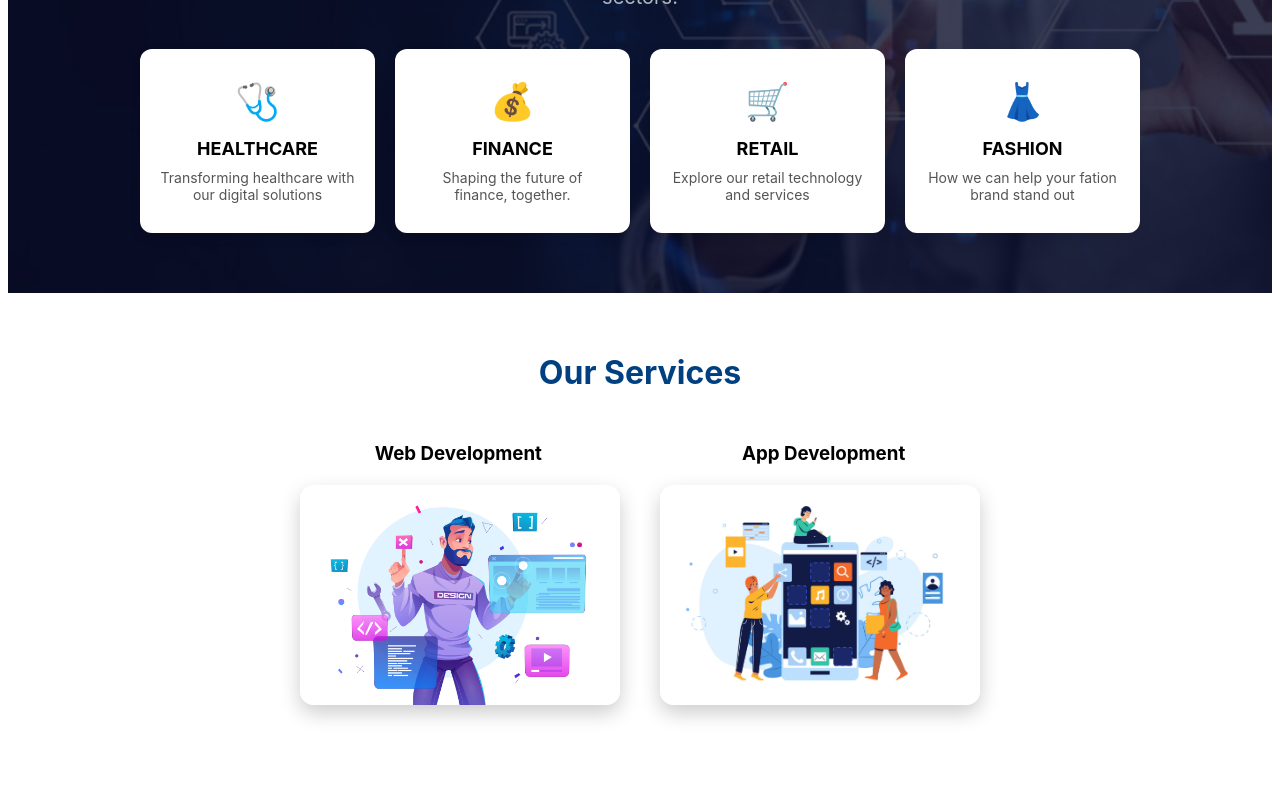
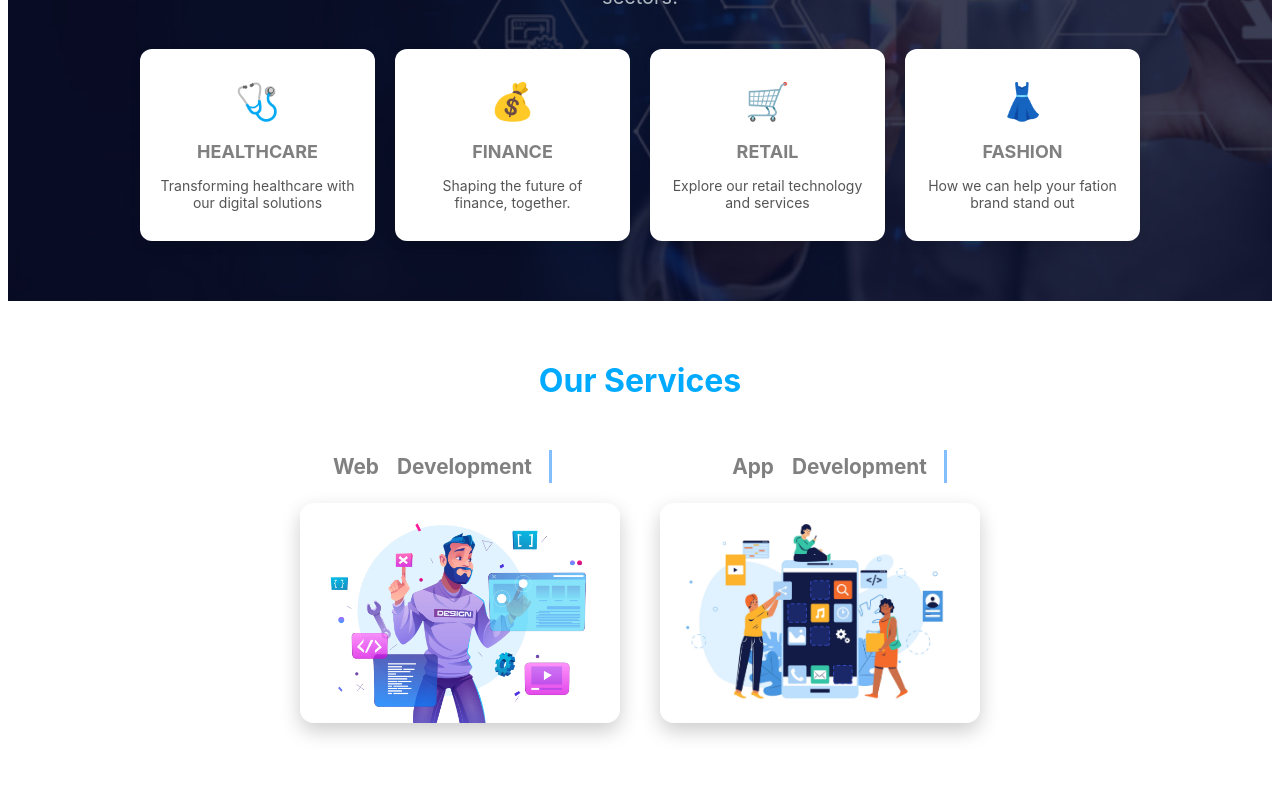
Before and after one commit to C-DHANUSH/B-Liv_Tech_Website, an Angular app: page /about in a window 1280 px wide. Shown: the part 1120-1920 px from the top of the page. Built offline with nearby package versions, Linux system fonts and the light colour scheme.

Commit message:
new about changes

```diff
--- a/src/app/about/about.component.html
+++ b/src/app/about/about.component.html
@@ -1,4 +1,3 @@
-<!-- <header> -->
   <div class="container">
     <nav class="navbar">
         <div class="logo">
@@ -22,8 +21,6 @@
         </ul>
       </nav>
   </div>
-<!--
-</header> -->
     <div class="hero-back">
       <header>
           <h1>B-liv Tech</h1>
@@ -54,7 +51,6 @@
     <p class="subtitle">
       Provide IT services to hundreds of SME customers across a diverse range of sectors.
     </p>
-
     <div class="cards">
       <div class="card">
         <div class="icon">🩺</div>
@@ -78,37 +74,13 @@
       </div>
     </div>
   </section>
-  <!-- <section class="services">
-    <h2>Our Services</h2>
-    <div class="service-grid">
-      <div class="service-card">
-        <img src="https://img.icons8.com/ios-filled/100/004e92/code.png" alt="Web Development">
-        <h3>Web Development</h3>
-        <p>
-          We build responsive, secure, and scalable websites
-          tailored to your business needs with the latest technologies.
-        </p>
-      </div>
-      <div class="service-card">
-        <img src="https://img.icons8.com/ios-filled/100/004e92/smartphone.png" alt="App Development">
-        <h3>App Development</h3>
-        <p>
-          Our team creates user-friendly and feature-rich mobile applications
-          for both Android and iOS platforms.
-        </p>
-      </div>
-    </div>
-  </section> -->
-
-
   <section class="services-section">
     <h2 class="section-title">Our Services</h2>
-      <div class="service-headings">
-        <h3>Web Development</h3>
-        <h3>App Development</h3></div>
+    <div class="ser-container">
+      <h3>Web <span class="typing">{{ text }}</span></h3>
+      <h3>App <span class="typing">{{ text2 }}</span></h3>
+    </div><br>
     <div class="services-container">
-
-
       <!-- Web Development -->
       <div class="service-card">
         <img src="/assets/WEB1.jpg" alt="Web Development">
@@ -117,7 +89,6 @@
           <p>We build responsive, secure, and scalable websites using the latest technologies.</p>
         </div>
       </div>
-
       <!-- App Development -->
       <div class="service-card">
         <img src="/assets/app3.jpg" alt="App Development">
@@ -126,7 +97,6 @@
           <p>We create feature-rich mobile applications for Android and iOS with smooth user experience.</p>
         </div>
       </div>
-
     </div>
   </section>
   <section class="cta">
--- a/src/app/about/about.component.scss
+++ b/src/app/about/about.component.scss
@@ -178,7 +178,7 @@ body {
       animation: fadeInUp 2s ease;
     }
     .vision h2 {
-      color: #004e92;
+      color: #00aaff;
       margin-bottom: 15px;
     }
     .vision p {
@@ -237,7 +237,7 @@ body {
 
     .section-title {
       font-size: 32px;
-      color: #004080;
+      color: #00aaff;
       font-weight: bold;
       margin-bottom: 50px;
     }
@@ -248,12 +248,77 @@ body {
       gap: 40px;
       flex-wrap: wrap;
     }
-    .service-headings {
-      display: flex;
-      justify-content: center;
-      gap: 200px;
-      margin-bottom: 20px;
-    }
+   .ser-container {
+  display: flex;
+  justify-content: center;
+  align-items: center;
+  height: 30%;
+  gap: 180px;
+}
+
+h3 {
+  font-size: 2rem;
+  font-weight: bold;
+  color: #222;
+  margin: 0;
+  line-height: 1.6;
+}
+
+.typing {
+  display: inline-block;
+  border-right: 3px solid #007BFF;
+  animation: blink 0.7s infinite;
+  white-space: nowrap;
+  overflow: hidden;
+  vertical-align: bottom;
+  padding-right: 4px;
+}
+
+@keyframes blink {
+  0% { border-color: transparent; }
+  50% { border-color: #007BFF; }
+  100% { border-color: transparent; }
+}
+
+
+
+
+h3 {
+  font-size: 2rem;
+  font-weight: bold;
+  color: #222;
+  white-space: nowrap;
+}
+
+.typing {
+  display: inline-block;
+  border-right: 3px solid #007BFF;
+  padding-right: 4px;
+  animation: blink 0.7s infinite;
+  min-width: 12ch;
+  overflow: hidden;
+  vertical-align: bottom;
+}
+
+@keyframes blink {
+  0% { border-color: transparent; }
+  50% { border-color: #007BFF; }
+  100% { border-color: transparent; }
+}
+
+h3 {
+  font-size: 1.3rem;
+  margin: 0;
+  transition: all 0.5s ease-in-out;
+  color: gray;
+}
+
+.active {
+  color: #00aaff;
+  transform: scale(1.2);
+  font-weight: bold;
+}
+
 
     .service-card {
       position: relative;
@@ -278,7 +343,6 @@ body {
       display: block;
     }
 
-    /* Overlay that slides up */
     .overlay {
       position: absolute;
       bottom: -100%;
@@ -495,13 +559,13 @@ body {
   content: "";
   position: absolute;
   top: 0; left: 0; right: 0; bottom: 0;
-  background: rgba(11,14,42,0.8); /* dark overlay */
+  background: rgba(11,14,42,0.8);
   z-index: 0;
 }
 
 .industries-section * {
   position: relative;
-  z-index: 1; /* keeps text above overlay */
+  z-index: 1;
 }
 
 
--- a/src/app/about/about.component.ts
+++ b/src/app/about/about.component.ts
@@ -7,9 +7,46 @@ import { Component, OnInit } from '@angular/core';
 })
 export class AboutComponent implements OnInit {
 
-  constructor() { }
+words = ["Development"];
+  text = "";   // for Web line
+  text2 = "";  // for App line
+
+  private wordIndex = 0;
+  private charIndex = 0;
+  private isDeleting = false;
 
   ngOnInit(): void {
+    this.typeEffect();
   }
 
+  typeEffect() {
+    const currentWord = this.words[this.wordIndex];
+
+    if (this.isDeleting) {
+      // erase letters
+      this.charIndex--;
+    } else {
+      // type letters
+      this.charIndex++;
+    }
+
+    this.text = currentWord.substring(0, this.charIndex);
+    this.text2 = this.text;
+
+    // switch to delete mode
+    if (!this.isDeleting && this.charIndex === currentWord.length) {
+      this.isDeleting = true;
+      setTimeout(() => this.typeEffect(), 1000); // pause before erasing
+      return;
+    }
+
+    // switch to typing next word
+    if (this.isDeleting && this.charIndex === 0) {
+      this.isDeleting = false;
+      this.wordIndex = (this.wordIndex + 1) % this.words.length;
+    }
+
+    const speed = this.isDeleting ? 80 : 120; // fast erase, slow typing
+    setTimeout(() => this.typeEffect(), speed);
+  }
 }
```
